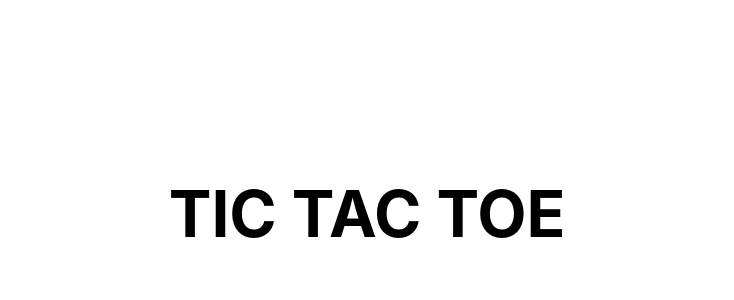
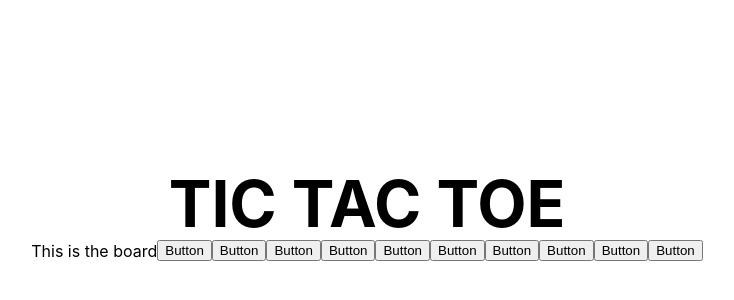
Before and after one commit to acalvom/tic-tac-toe-react, a Next.js app: page / in a window 1280 px wide. Shown: the part 186-486 px from the top of the page, without its empty margins (273-1007 px from the left). Built offline with nearby package versions, Linux system fonts and the light colour scheme.

Commit message:
Add components Board & Square

```diff
--- /dev/null
+++ b/components/Board.tsx
@@ -0,0 +1,23 @@
+import * as React from "react";
+import styles from "../styles/App.module.css";
+import { Square } from "./Square";
+
+export interface IBoardProps {}
+
+export default function Board(props: IBoardProps) {
+  return (
+    <div className={styles.grid}>
+      This is the board
+      <Square />
+      <Square />
+      <Square />
+      <Square />
+      <Square />
+      <Square />
+      <Square />
+      <Square />
+      <Square />
+      <Square />
+    </div>
+  );
+}
--- /dev/null
+++ b/components/Square.tsx
@@ -0,0 +1,8 @@
+import * as React from "react";
+import styles from "../styles/App.module.css";
+
+export interface ISquareProps {}
+
+export function Square(props: ISquareProps) {
+  return <button className={styles.square}>Button</button>;
+}
--- a/pages/index.tsx
+++ b/pages/index.tsx
@@ -1,5 +1,6 @@
 import type { NextPage } from "next";
 import Head from "next/head";
+import Board from "../components/Board";
 import styles from "../styles/App.module.css";
 
 const Home: NextPage = () => {
@@ -12,6 +13,7 @@ const Home: NextPage = () => {
 
       <main className={styles.main}>
         <h1 className={styles.title}>TIC TAC TOE</h1>
+        <Board />
       </main>
     </div>
   );
--- a/styles/App.module.css
+++ b/styles/App.module.css
@@ -108,6 +108,10 @@
   margin-left: 0.5rem;
 }
 
+.square {
+
+}
+
 @media (max-width: 600px) {
   .grid {
     width: 100%;
```
